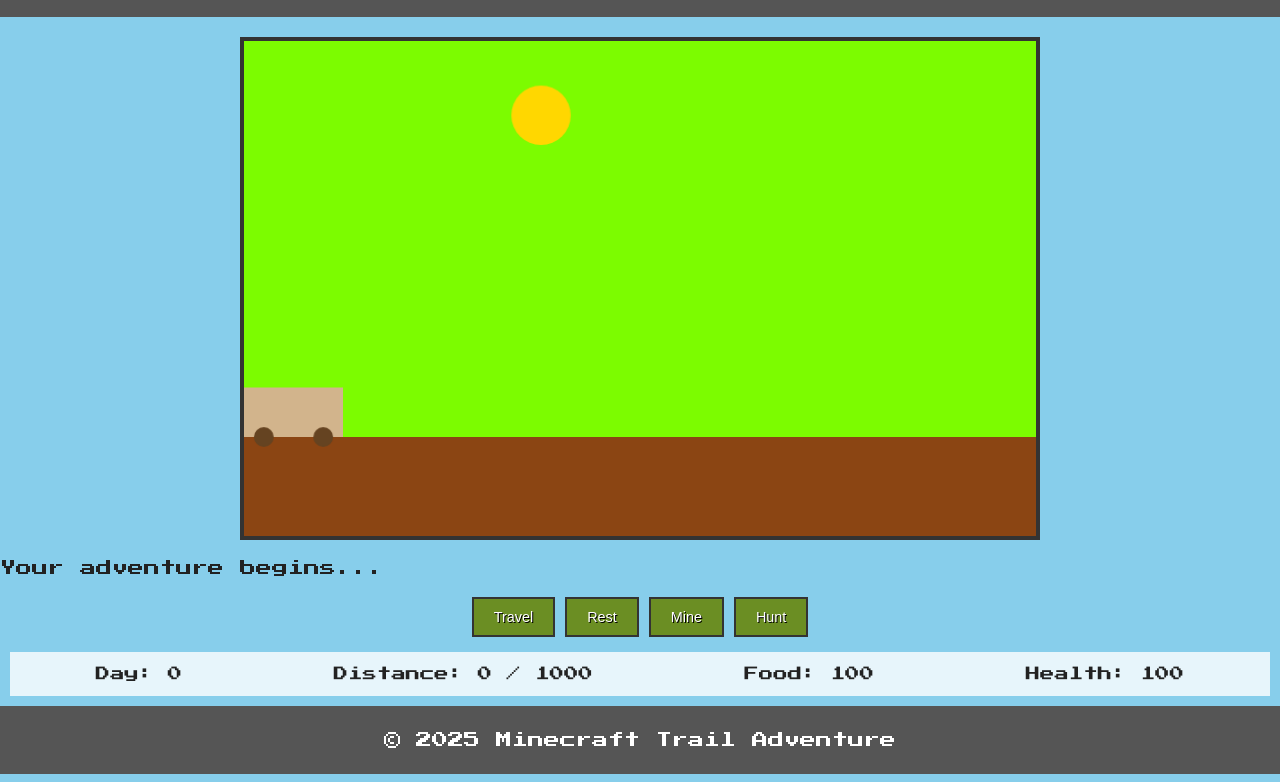
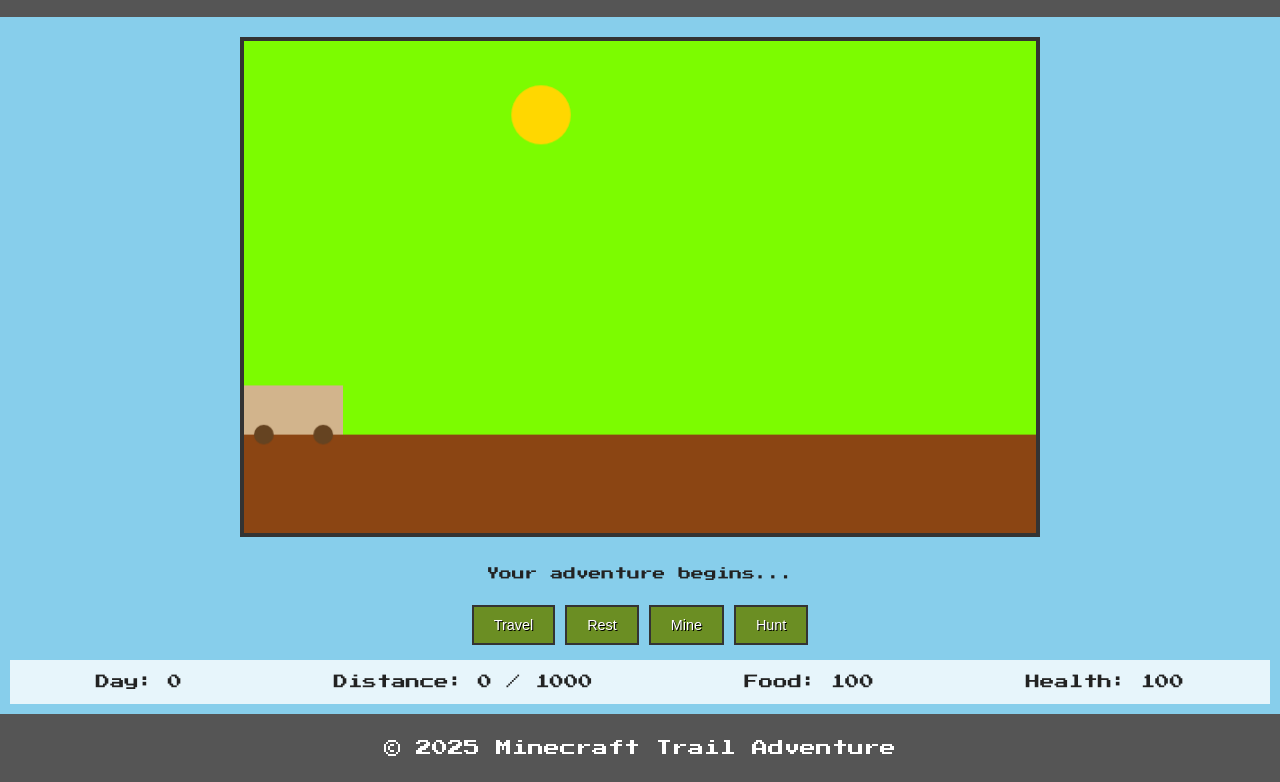
Before and after one commit to drs-az/MinecraftTrail, a plain HTML site: page index.html in a window 1280 px wide. Shown: the part 82-864 px from the top of the page. Drawn offline with Linux system fonts and the light colour scheme.

Commit message:
Update styles.css

```diff
--- a/styles.css
+++ b/styles.css
@@ -58,10 +58,22 @@ nav button {
   width: 100%;
   height: auto;
   max-width: 800px;
-  max-height: 600px;
+  max-height: 500px;
   border: 4px solid #333;
   background-color: #000;
   image-rendering: crisp-edges;
+}
+
+#story-panel {
+  display: flex;
+  justify-content: center;
+  margin: 10px;
+}
+
+#story-panel p {
+  font-size: 0.8rem;
+  text-align: center;
+  margin: 10px;
 }
 
 #controls {
```
